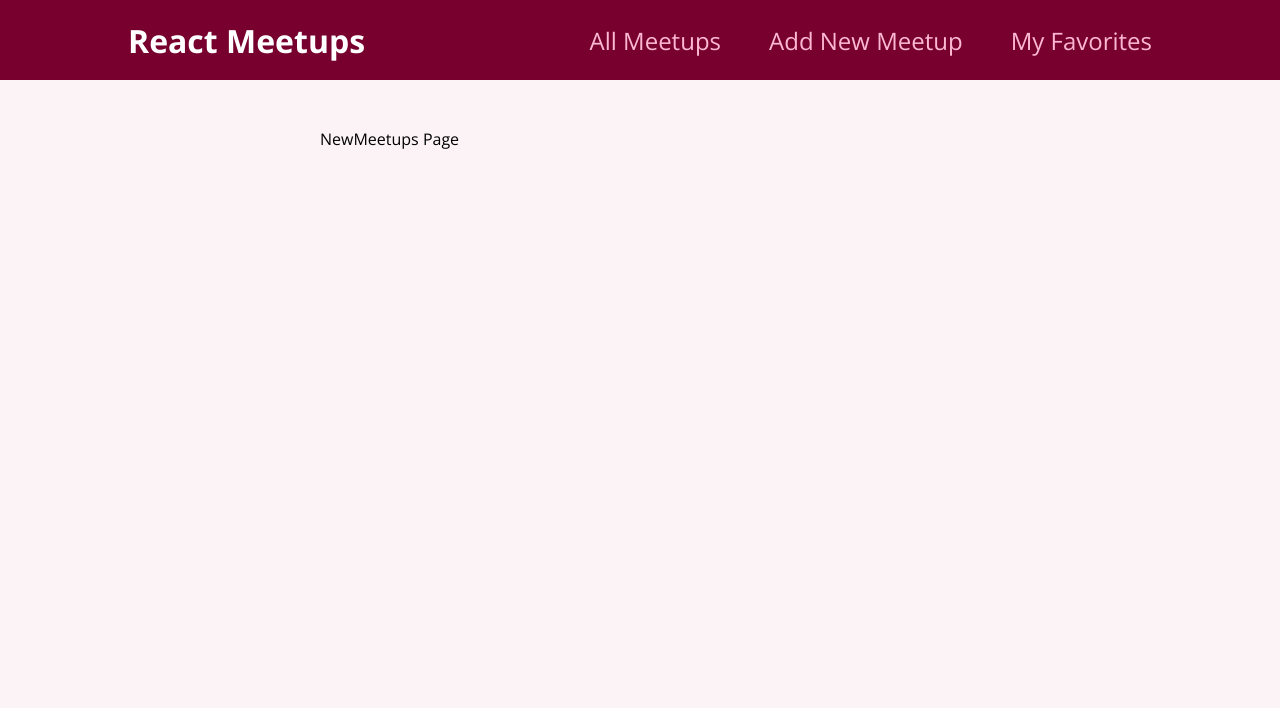
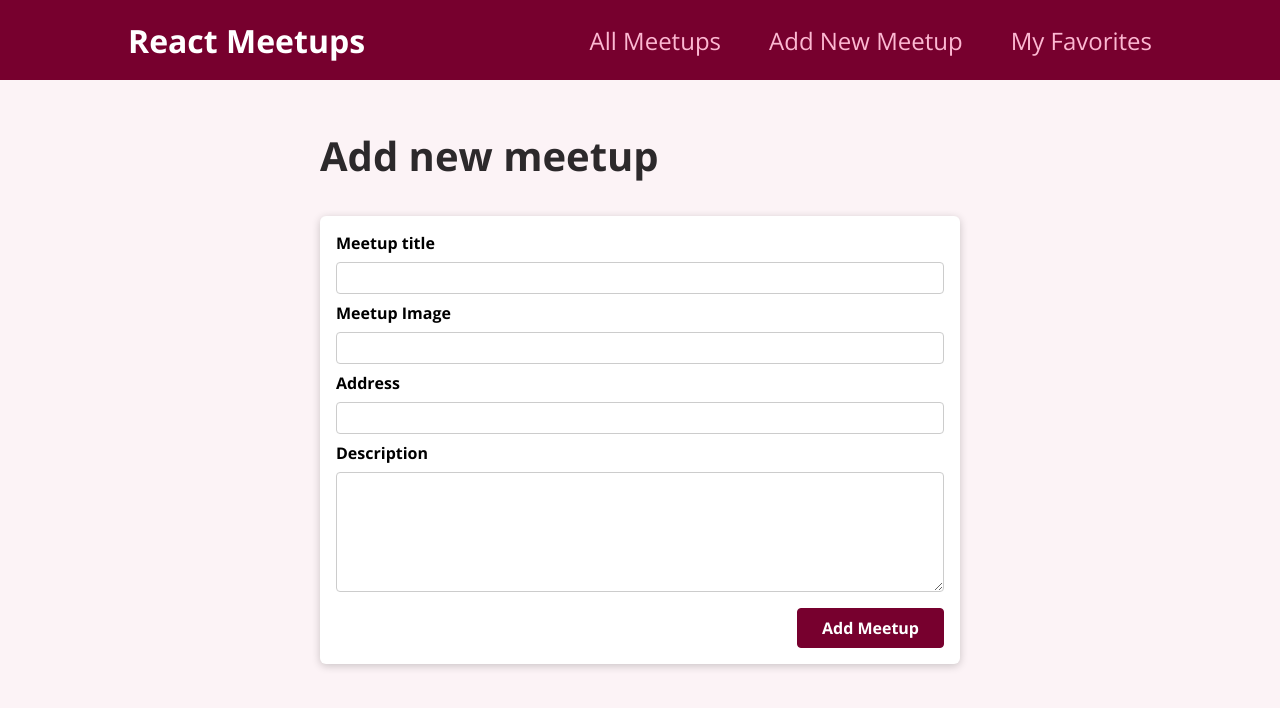
Before and after one commit to user2410/learn-react, a React (Create React App) app: page /meetups in a window 1280 px wide. Shown: the top 708 px of the page. Built offline with nearby package versions, Linux system fonts and the light colour scheme.

Commit message:
Add a submit form

```diff
--- /dev/null
+++ b/src/components/meetups/NewMeetupForm.module.css
@@ -0,0 +1,45 @@
+.form {
+    padding: 1rem;
+}
+
+.control {
+    margin-bottom: 0.5rem;
+}
+
+.control label {
+    display: block;
+    font-weight: bold;
+    margin-bottom: 0.5rem;
+}
+
+.control input,
+.control textarea {
+    display: block;
+    font: inherit;
+    border-radius: 4px;
+    border: 1px solid #ccc;
+    padding: 0.25rem;
+    width: 100%;
+}
+
+.actions {
+    margin-top: 1rem;
+    text-align: right;
+}
+
+.actions button {
+    font: inherit;
+    cursor: pointer;
+    background-color: #77002e;
+    color: white;
+    padding: 0.5rem 1.5rem;
+    border: 1px solid #77002e;
+    border-radius: 4px;
+    font-weight: bold;
+}
+
+.actions button:hover,
+.actions button:active {
+    background-color: #a50e48;
+    border-color: #a50e48;
+}
--- /dev/null
+++ b/src/components/meetups/NewMeetupFrom.js
@@ -0,0 +1,33 @@
+
+import Card from '../ui/Card';
+import classes from './NewMeetupForm.module.css';
+
+function NewMeetupForm() {
+    return (
+        <Card>
+            <form className={classes.form}>
+                <div className={classes.control}>
+                    <label htmlFor="title">Meetup title</label>
+                    <input type="text" required id='title' />
+                </div>
+                <div className={classes.control}>
+                    <label htmlFor="image">Meetup Image</label>
+                    <input type="url" required id='image' />
+                </div>
+                <div className={classes.control}>
+                    <label htmlFor='address'>Address</label>
+                    <input type='text' required id='address' />
+                </div>
+                <div className={classes.control}>
+                    <label htmlFor='description'>Description</label>
+                    <textarea id='description' required rows='5'></textarea>
+                </div>
+                <div className={classes.actions}>
+                    <button>Add Meetup</button>
+                </div>
+            </form>
+        </Card>
+    );
+}
+
+export default NewMeetupForm;
--- a/src/pages/NewMeetup.js
+++ b/src/pages/NewMeetup.js
@@ -1,5 +1,12 @@
+import NewMeetupForm from "../components/meetups/NewMeetupFrom";
+
 function NewMeetupsPage(){
-    return <div>NewMeetups Page</div>
+    return (
+        <section>
+            <h1>Add new meetup</h1>
+            <NewMeetupForm />
+        </section>
+    )
 }
 
 export default NewMeetupsPage;
```
